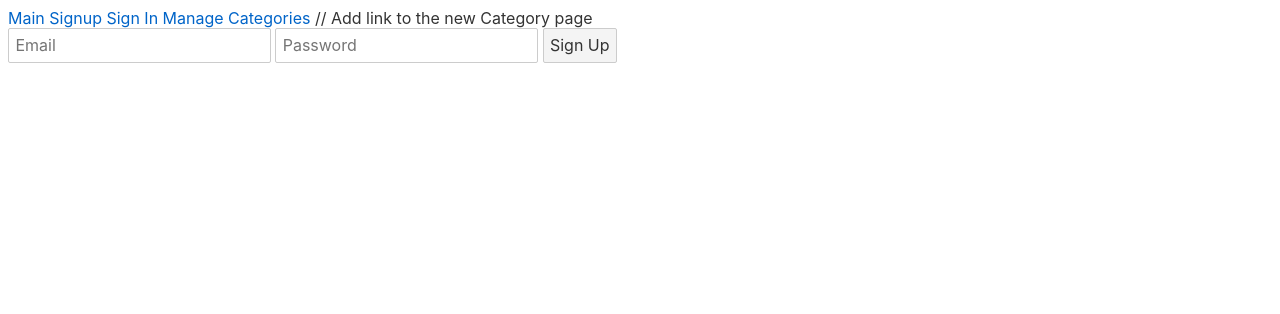
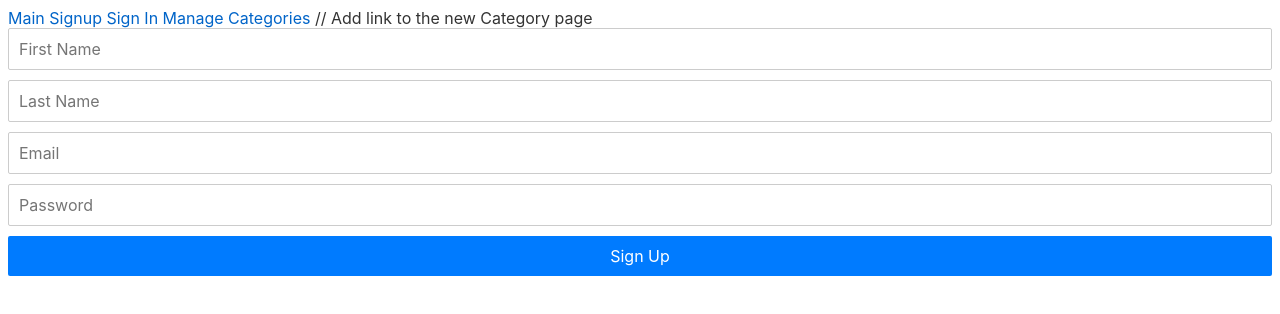
Before and after one commit to GuineaCoding/Country_Explorer_2, a Svelte app in the folder svelte-appnpx/: page /signup in a window 1280 px wide. Shown: the top 314 px of the page. Built offline with nearby package versions, Linux system fonts and the light colour scheme; no server answers.

Commit message:
update signup functonality

```diff
--- a/svelte-appnpx/src/models/authModel.js
+++ b/svelte-appnpx/src/models/authModel.js
@@ -9,12 +9,17 @@ import {
   signOut
 } from 'firebase/auth';
 
-export const createUser = async (email, password) => {
+export async function createUser(email, password, firstName, lastName) {
   try {
-    const userCredential = await createUserWithEmailAndPassword(auth, email, password);
-    return userCredential.user;
+      const userCredential = await createUserWithEmailAndPassword(auth, email, password);
+      const user = userCredential.user;
+      await updateProfile(user, {
+          displayName: `${firstName} ${lastName}`
+      });
+      return user;
   } catch (error) {
-    throw error;
+      console.error("Error creating user: ", error);
+      throw error;
   }
 };
 
--- a/svelte-appnpx/src/views/Signup.svelte
+++ b/svelte-appnpx/src/views/Signup.svelte
@@ -3,11 +3,13 @@
 
   let email = '';
   let password = '';
+  let firstName = '';
+  let lastName = '';
   let error = '';
 
   async function signUp() {
       try {
-      await createUser(email, password);
+          await createUser(email, password, firstName, lastName);
           console.log('Signup successful');
       } catch (e) {
           error = e.message;
@@ -16,6 +18,8 @@
 </script>
 
 <form on:submit|preventDefault={signUp}>
+  <input type="text" bind:value={firstName} placeholder="First Name" required>
+  <input type="text" bind:value={lastName} placeholder="Last Name" required>
   <input type="email" bind:value={email} placeholder="Email" required>
   <input type="password" bind:value={password} placeholder="Password" required>
   <button type="submit">Sign Up</button>
@@ -23,3 +27,30 @@
       <p style="color: red;">{error}</p>
   {/if}
 </form>
+
+<style>
+  input {
+      display: block;
+      margin-bottom: 10px;
+      padding: 10px;
+      width: 100%;
+      box-sizing: border-box;
+  }
+
+  button {
+      padding: 10px 15px;
+      background-color: #007BFF;
+      color: white;
+      border: none;
+      cursor: pointer;
+      width: 100%;
+  }
+
+  button:hover {
+      background-color: #0056b3;
+  }
+
+  p {
+      color: red;
+  }
+</style>
```
Lines whose indentation alone changed are shown as unchanged.
